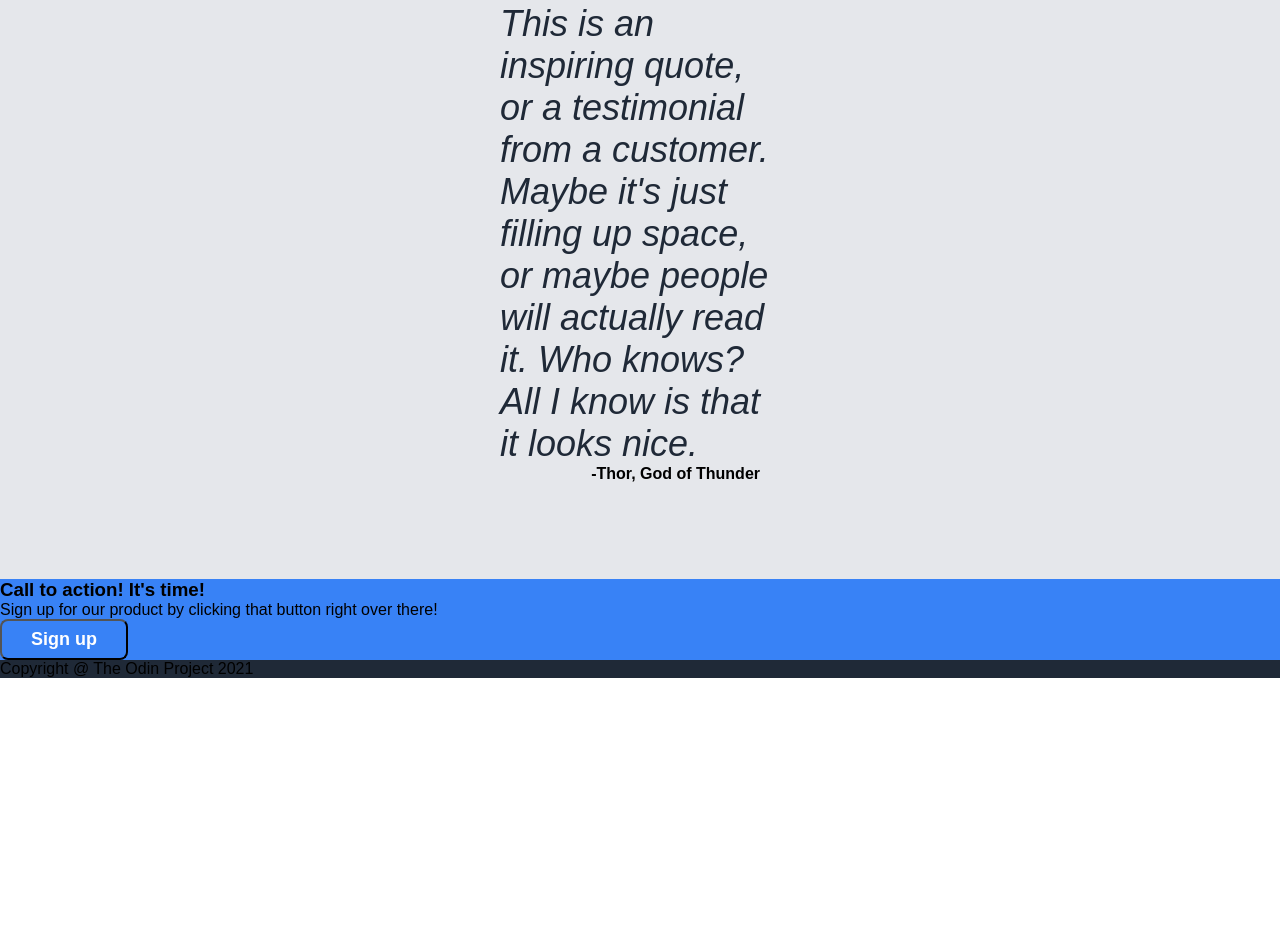
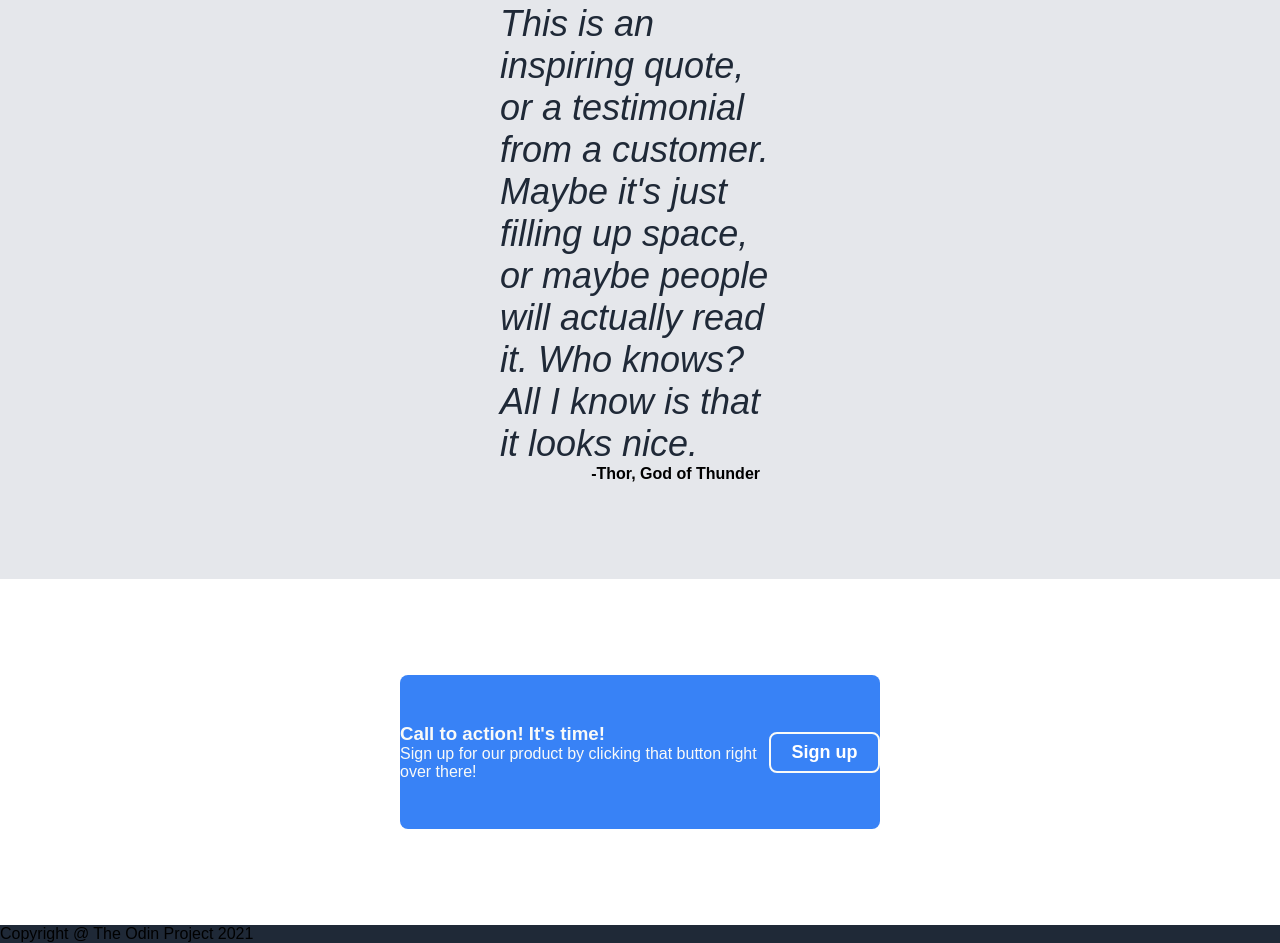
Before and after one commit to GrowlHowell/landing-page, a plain HTML site: page index.html in a window 1280 px wide. Shown: the part 1207-2150 px from the top of the page. Before the commit the page ends 1885 px from the top, so only its background shows below. Drawn offline with Linux system fonts and the light colour scheme.

Commit message:
Adjust CTA styling

```diff
--- a/css/styles.css
+++ b/css/styles.css
@@ -21,7 +21,7 @@ footer {
     background: #1f2937;
 }
 
-.cta,
+.cta-container,
 .signup {
     background: #3882f6;
 }
@@ -155,3 +155,24 @@ header li {
     margin: 0 20px 0 0;
     font-weight: 700;
 }
+
+.cta {
+    display: flex;
+    padding: 96px 400px;
+    justify-content: center;
+    align-items: center;
+}
+
+.cta-container {
+    width: 100%;
+    display: flex;
+    padding: 48px 0;
+    justify-content: space-around;
+    align-items: center;
+    color: #f9faf8;
+    border-radius: 8px;
+}
+
+.cta-container .signup {
+    border: 2px solid #f9faf8;
+}
```
